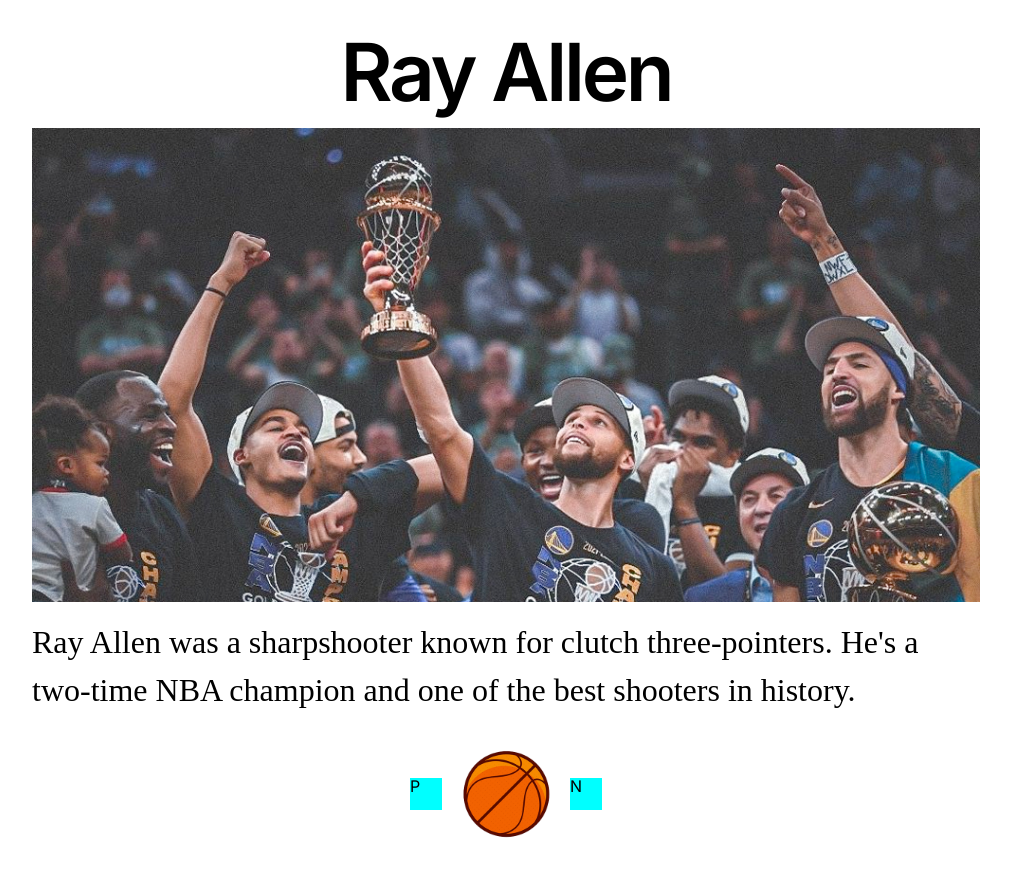
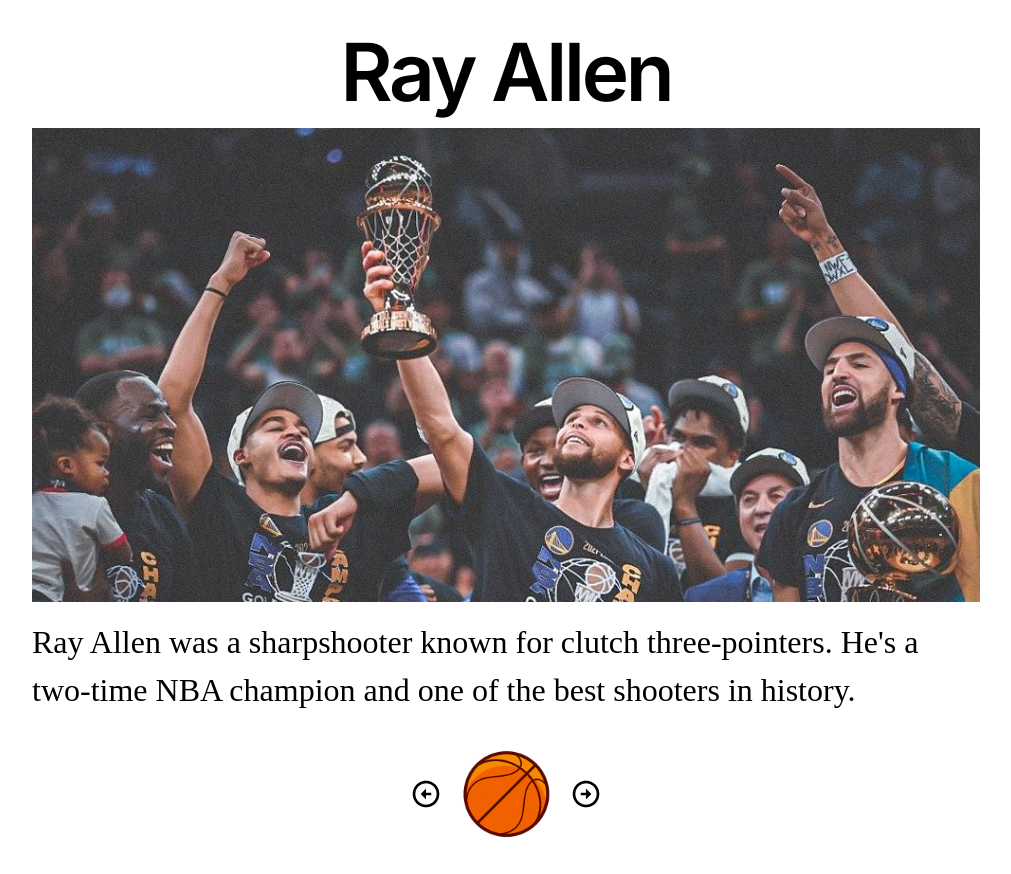
Before and after one commit to rqphy/NBA75, a Next.js app: page /player/1 in a window 1280 px wide. Shown: the whole page, without its empty margins (134-1145 px from the left). Built offline with nearby package versions, Linux system fonts and the light colour scheme.

Commit message:
:lipstick::dizzy: complete switch

```diff
--- a/app/_components/Switch/Switch.module.css
+++ b/app/_components/Switch/Switch.module.css
@@ -5,13 +5,24 @@
     align-items: center;
     gap: 1rem;
     margin: 0 0 2rem;
+    pointer-events: none;
 }
 
 .prev,
 .next {
     height: 2rem;
     width: 2rem;
-    background-color: aqua;
+    transition: transform 0.3s ease-out;
+    pointer-events: all;
+}
+
+.prev:hover,
+.next:hover {
+    transform: scale(1.3);
+}
+
+.prev img {
+    transform: rotate(180deg);
 }
 
 .bball {
--- a/app/_components/Switch/Switch.tsx
+++ b/app/_components/Switch/Switch.tsx
@@ -9,7 +9,9 @@ export default function Switch({ currentId }: switchProps) {
         <ul className={styles.switch}>
             {currentId > 0 && (
                 <Link href={`/player/${currentId - 1}`} className={styles.prev}>
-                    P
+                    <figure>
+                        <img src="/arrow_icon.png" alt="previous player" />
+                    </figure>
                 </Link>
             )}
             <figure className={styles.bball}>
@@ -17,7 +19,9 @@ export default function Switch({ currentId }: switchProps) {
             </figure>
             {currentId < 75 && (
                 <Link href={`/player/${currentId + 1}`} className={styles.next}>
-                    N
+                    <figure>
+                        <img src="/arrow_icon.png" alt="next player" />
+                    </figure>
                 </Link>
             )}
         </ul>
```
